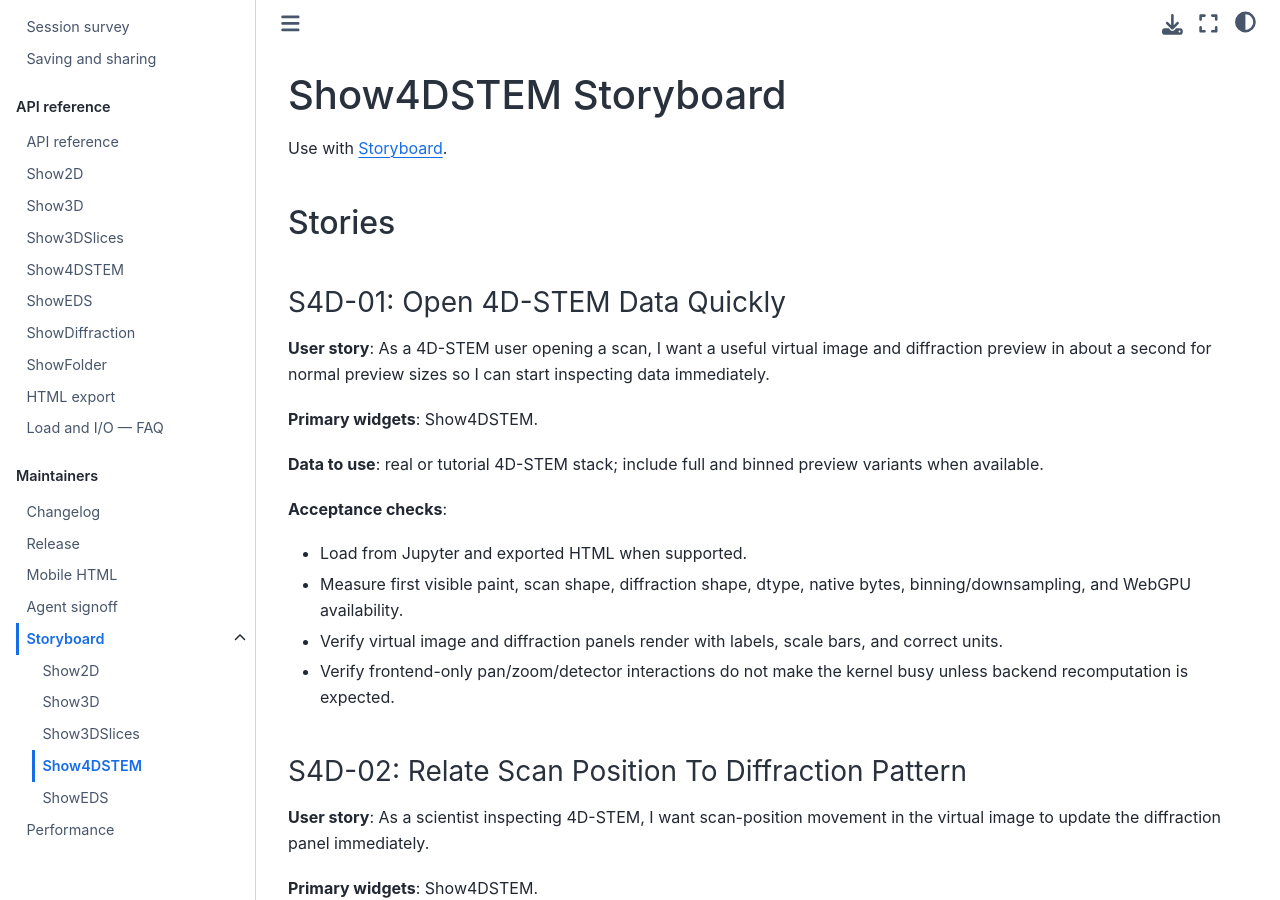
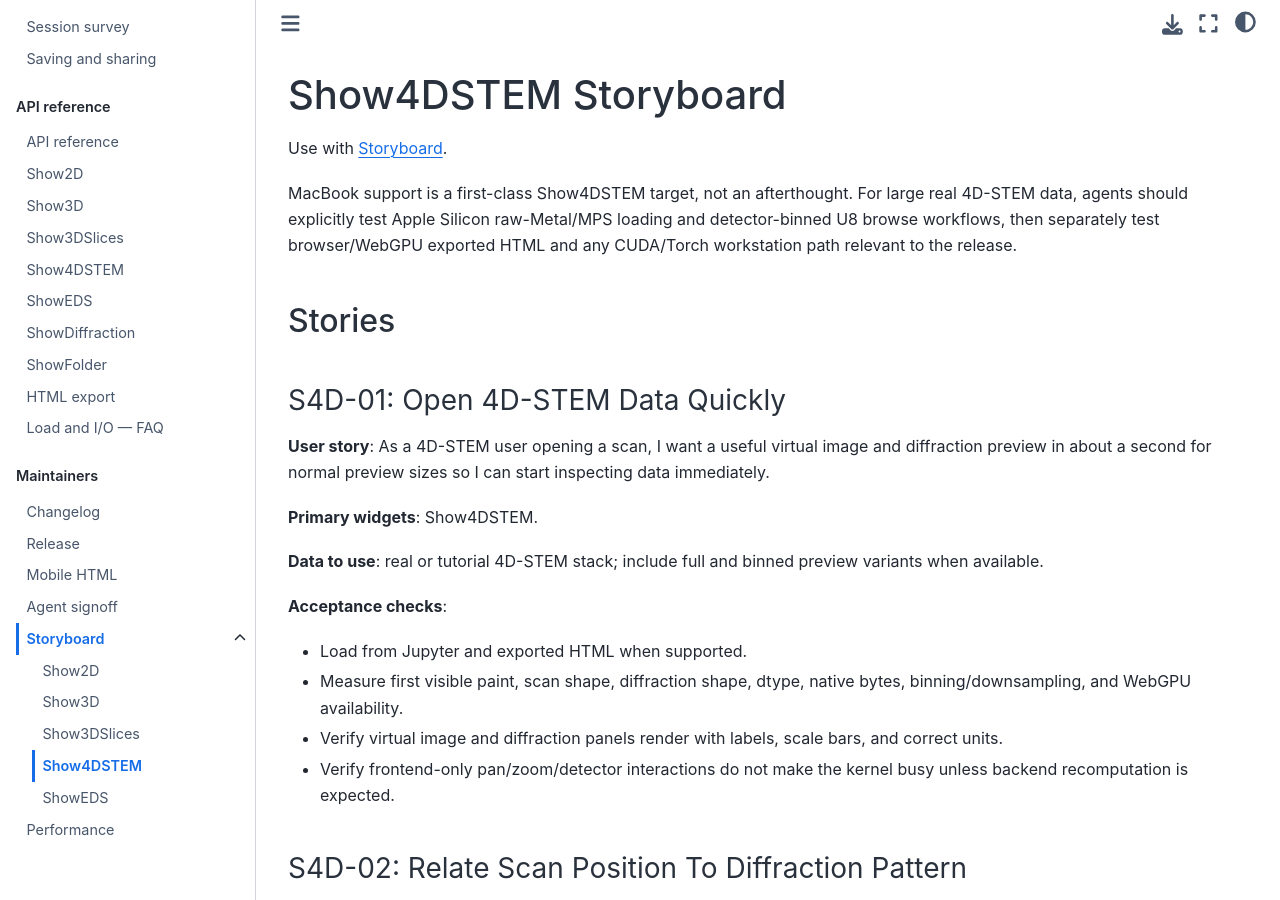
Before and after one commit to bobleesj/quantem.widget, a Jupyter Book: the page built from docs/maintainer/storyboard-show4dstem.md, in a window 1280 px wide and 900 px high. Built offline with Jupyter Book 1.0.4 settings and Sphinx 7.4.7 and the Sphinx Book theme 1.1.4, drawn with Linux system fonts in a browser that asks for light colours.

Commit message:
docs: emphasize MacBook Show4DSTEM target

```diff
--- a/docs/maintainer/storyboard-show4dstem.md
+++ b/docs/maintainer/storyboard-show4dstem.md
@@ -1,6 +1,12 @@
 # Show4DSTEM Storyboard
 
 Use with [Storyboard](storyboard).
+
+MacBook support is a first-class Show4DSTEM target, not an afterthought. For
+large real 4D-STEM data, agents should explicitly test Apple Silicon
+raw-Metal/MPS loading and detector-binned U8 browse workflows, then separately
+test browser/WebGPU exported HTML and any CUDA/Torch workstation path relevant
+to the release.
 
 ## Stories
 
```
